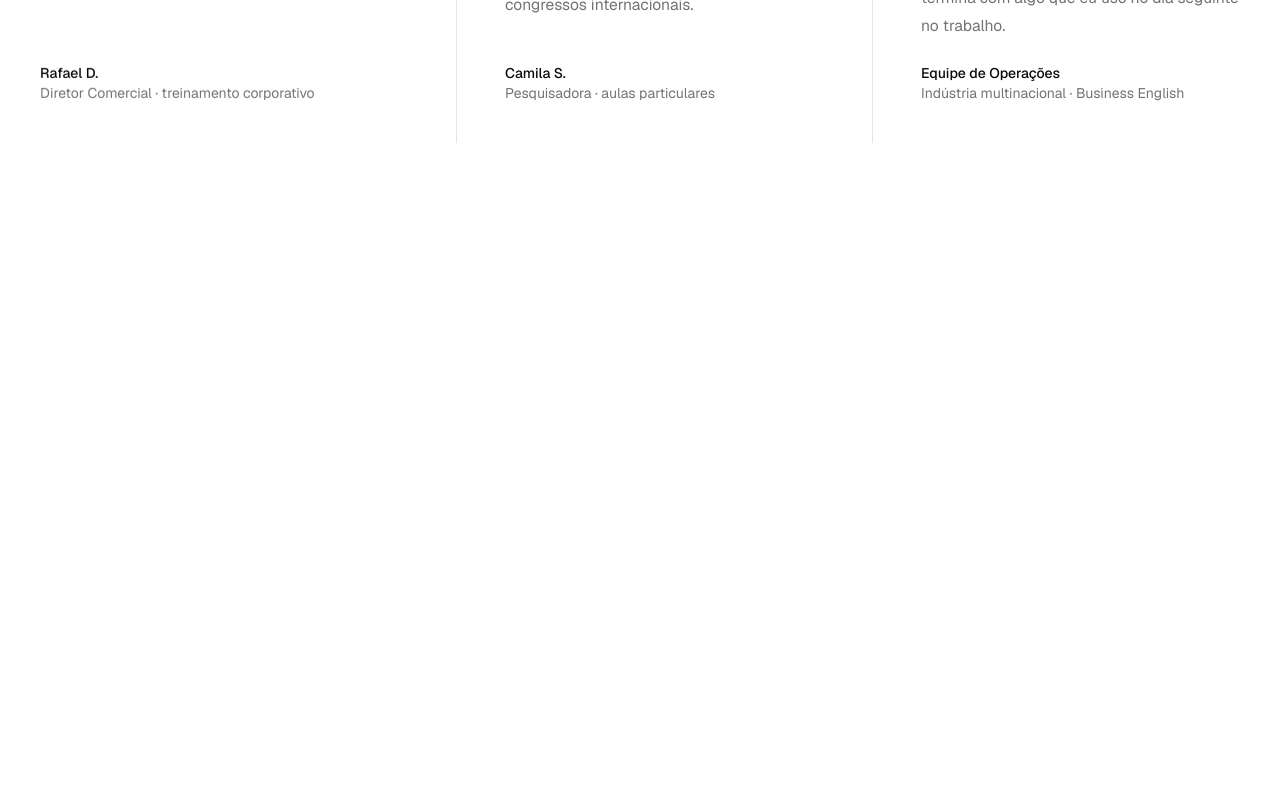
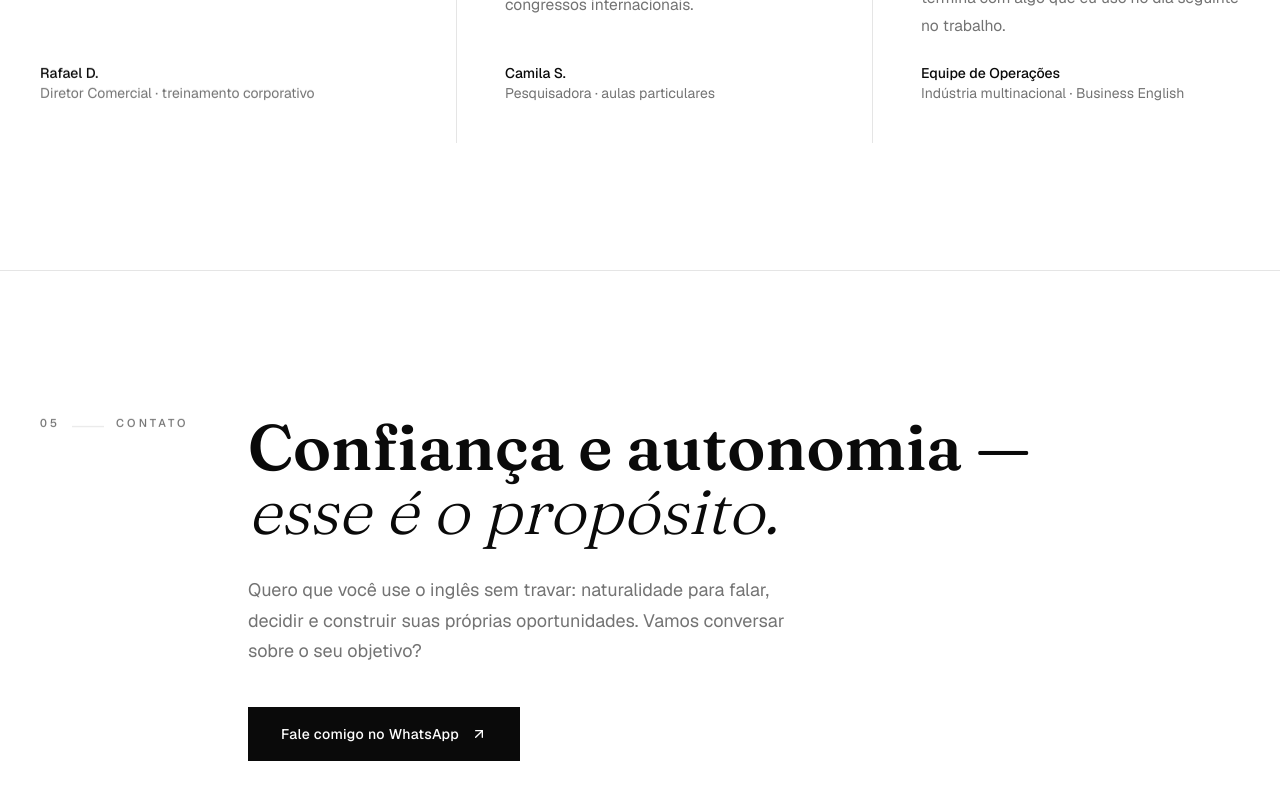
Before and after one commit to souorichard/viviane-voros, a Next.js app: page / in a window 1280 px wide. Shown: the part 3703-4503 px from the top of the page. Before the commit the page ends 3973 px from the top, so only its background shows below. Built offline with nearby package versions, Linux system fonts and the light colour scheme.

Commit message:
feat: add ContactSection component to Home page

```diff
--- a/src/app/page.tsx
+++ b/src/app/page.tsx
@@ -1,6 +1,7 @@
 import { Header } from '@/components/header'
 import { AboutSection } from '@/components/sections/about-section'
 import { BusinessSection } from '@/components/sections/business-section'
+import { ContactSection } from '@/components/sections/contact-section'
 import { DepoimentsSection } from '@/components/sections/depoiments-section'
 import { HeroSection } from '@/components/sections/hero-section'
 import { MethodologySection } from '@/components/sections/methodology-section'
@@ -15,6 +16,7 @@ export default function Home() {
       <MethodologySection />
       <BusinessSection />
       <DepoimentsSection />
+      <ContactSection />
     </main>
   )
 }
--- /dev/null
+++ b/src/components/sections/contact-section.tsx
@@ -0,0 +1,31 @@
+import { ActionButton } from '../action-button'
+import { Reveal } from '../reveal'
+import { SectionLabel } from '../section-label'
+
+export function ContactSection() {
+  return (
+    <section id="contact" className="border-t border-border">
+      <div className="mx-auto max-w-368 px-6 py-24 lg:px-10 lg:py-36">
+        <div className="grid gap-12 lg:grid-cols-12">
+          <Reveal className="lg:col-span-2">
+            <SectionLabel n="05">Contato</SectionLabel>
+          </Reveal>
+          <Reveal delay={100} className="lg:col-span-10">
+            <h2 className="font-heading max-w-4xl text-[clamp(2rem,5vw,4.2rem)] leading-none font-semibold">
+              Confiança e autonomia —{' '}
+              <span className="font-light italic">esse é o propósito.</span>
+            </h2>
+            <p className="mt-8 max-w-xl text-lg leading-[1.7] text-muted-foreground">
+              Quero que você use o inglês sem travar: naturalidade para falar,
+              decidir e construir suas próprias oportunidades. Vamos conversar
+              sobre o seu objetivo?
+            </p>
+            <div className="mt-10">
+              <ActionButton />
+            </div>
+          </Reveal>
+        </div>
+      </div>
+    </section>
+  )
+}
```
